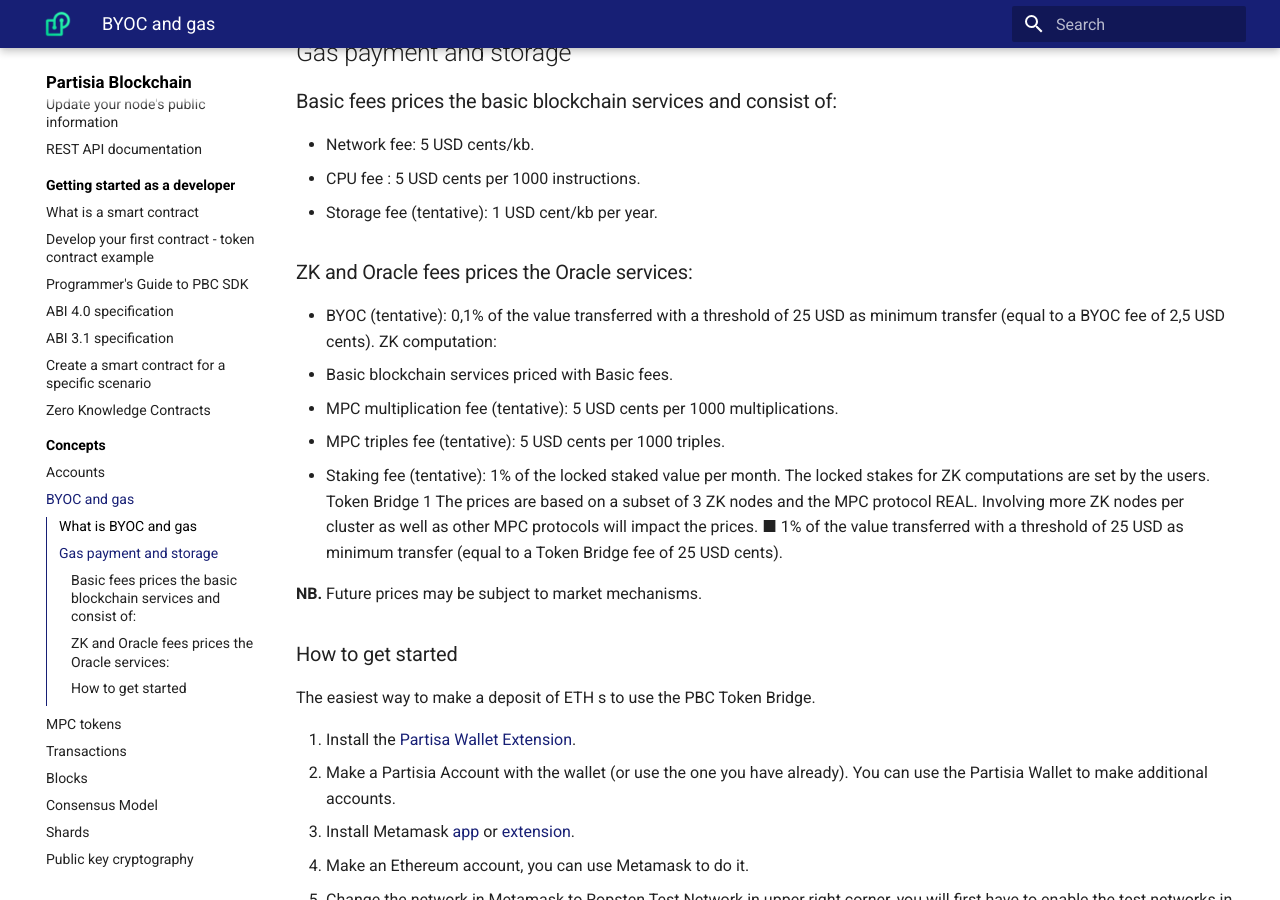
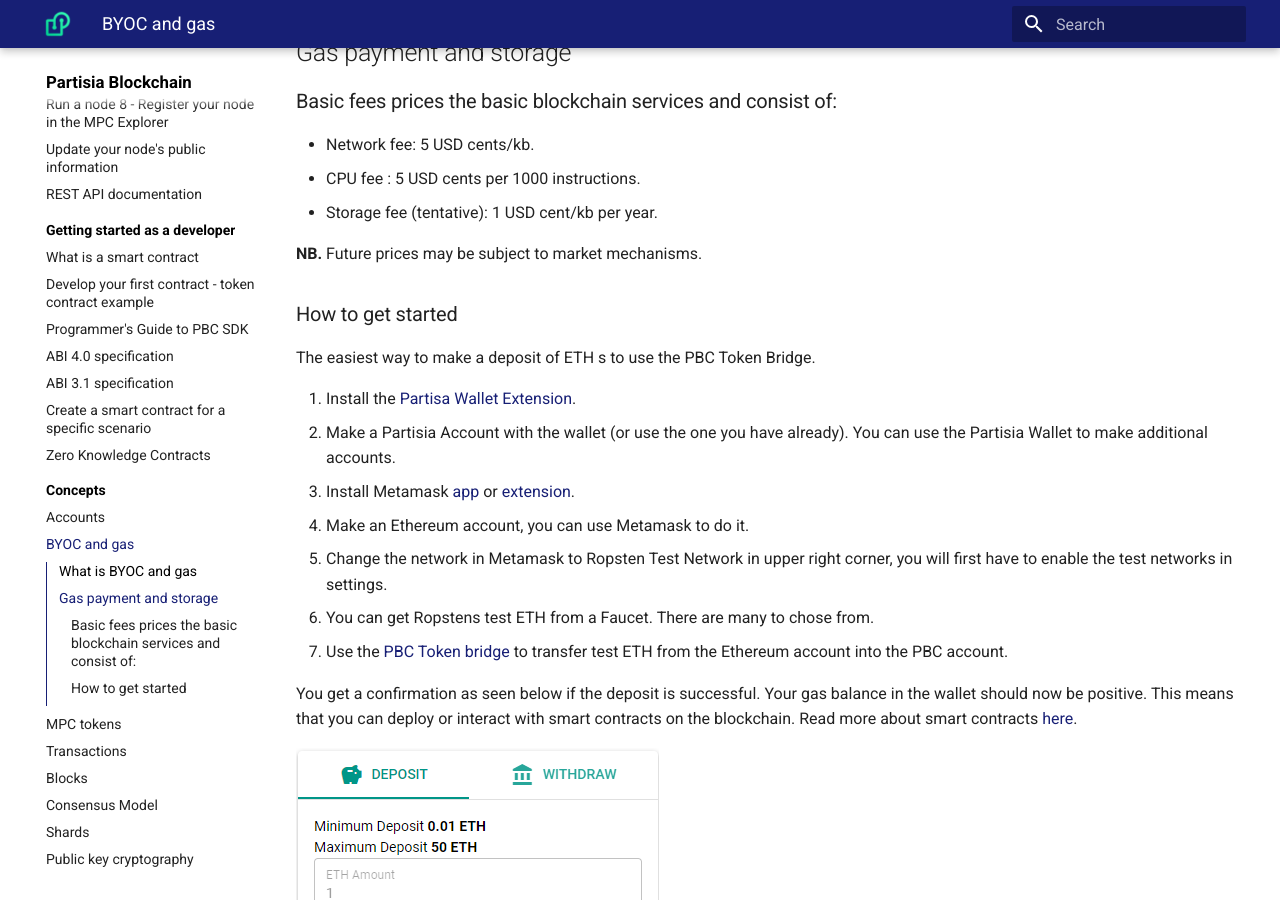
Before and after one commit to 0xSero/partisia-docs, an MkDocs documentation site: the page built from docs/byoc.md, in a window 1280 px wide and 900 px high, scrolled down 611 px. Built offline with MkDocs 1.6.1 and Material for MkDocs 9.7.7, drawn with Linux system fonts in a browser that asks for light colours; a script that is not in the unit is left out.

Commit message:
ZK prices unknown

```diff
--- a/docs/byoc.md
+++ b/docs/byoc.md
@@ -20,20 +20,6 @@
 - CPU fee : 5 USD cents per 1000 instructions.
 - Storage fee (tentative): 1 USD cent/kb per year.
 
-### ZK and Oracle fees prices the Oracle services:
-- BYOC (tentative): 0,1% of the value transferred with a threshold of 25 USD as minimum transfer (equal to a BYOC fee of 2,5 USD cents).
-  ZK computation:
-- Basic blockchain services priced with Basic fees.
-- MPC multiplication fee (tentative): 5 USD cents per 1000 multiplications.
-- MPC triples fee (tentative): 5 USD cents per 1000 triples.
-- Staking fee (tentative): 1% of the locked staked value per month.
-  The locked stakes for ZK computations are set by the users.
-  Token Bridge
-  1 The prices are based on a subset of 3 ZK nodes and the MPC protocol REAL. Involving more ZK nodes
-  per cluster as well as other MPC protocols will impact the prices.
-  ■ 1% of the value transferred with a threshold of 25 USD as
-  minimum transfer (equal to a Token Bridge fee of 25 USD cents).
-
 **NB.** Future prices may be subject to market mechanisms.
 
 ### How to get started
```
